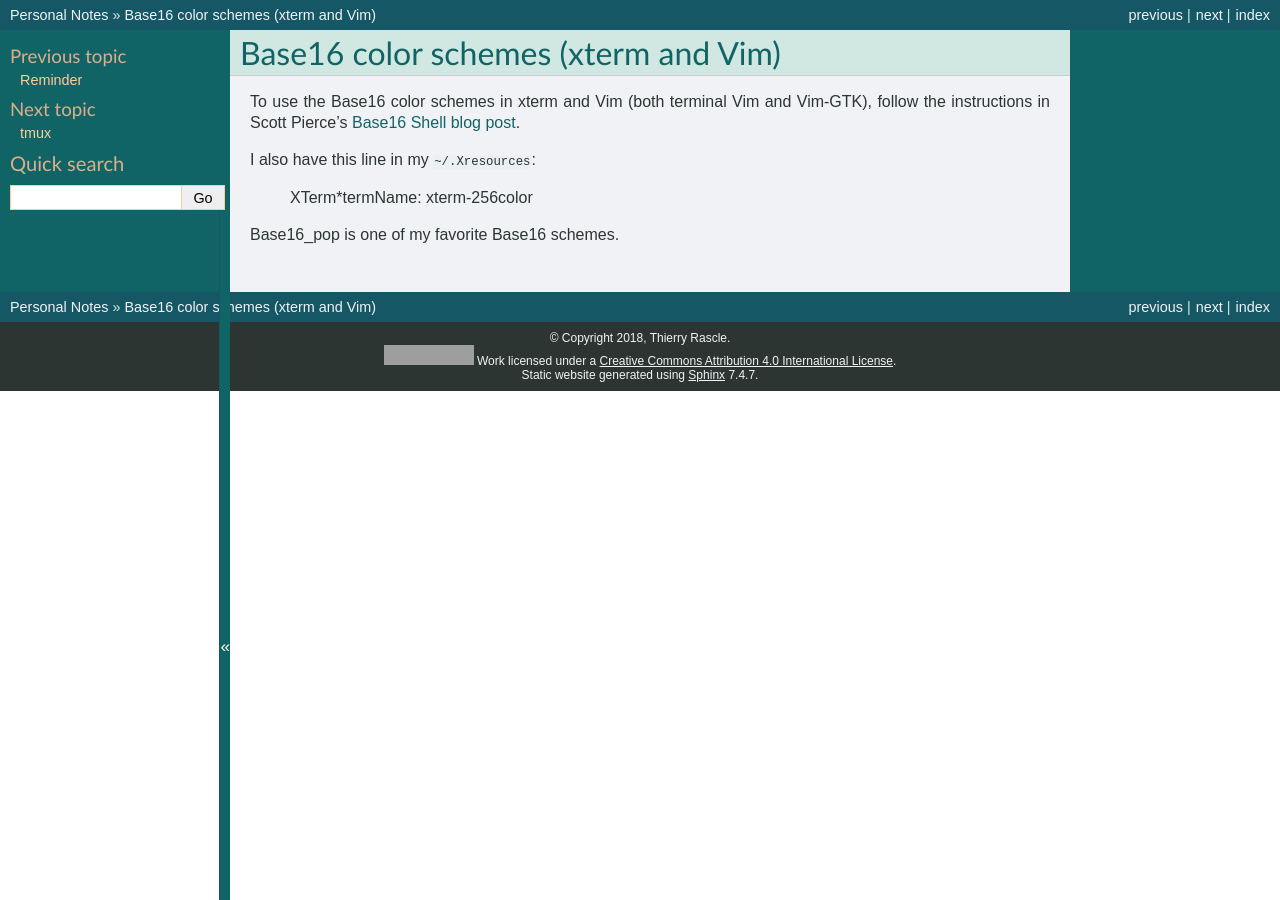
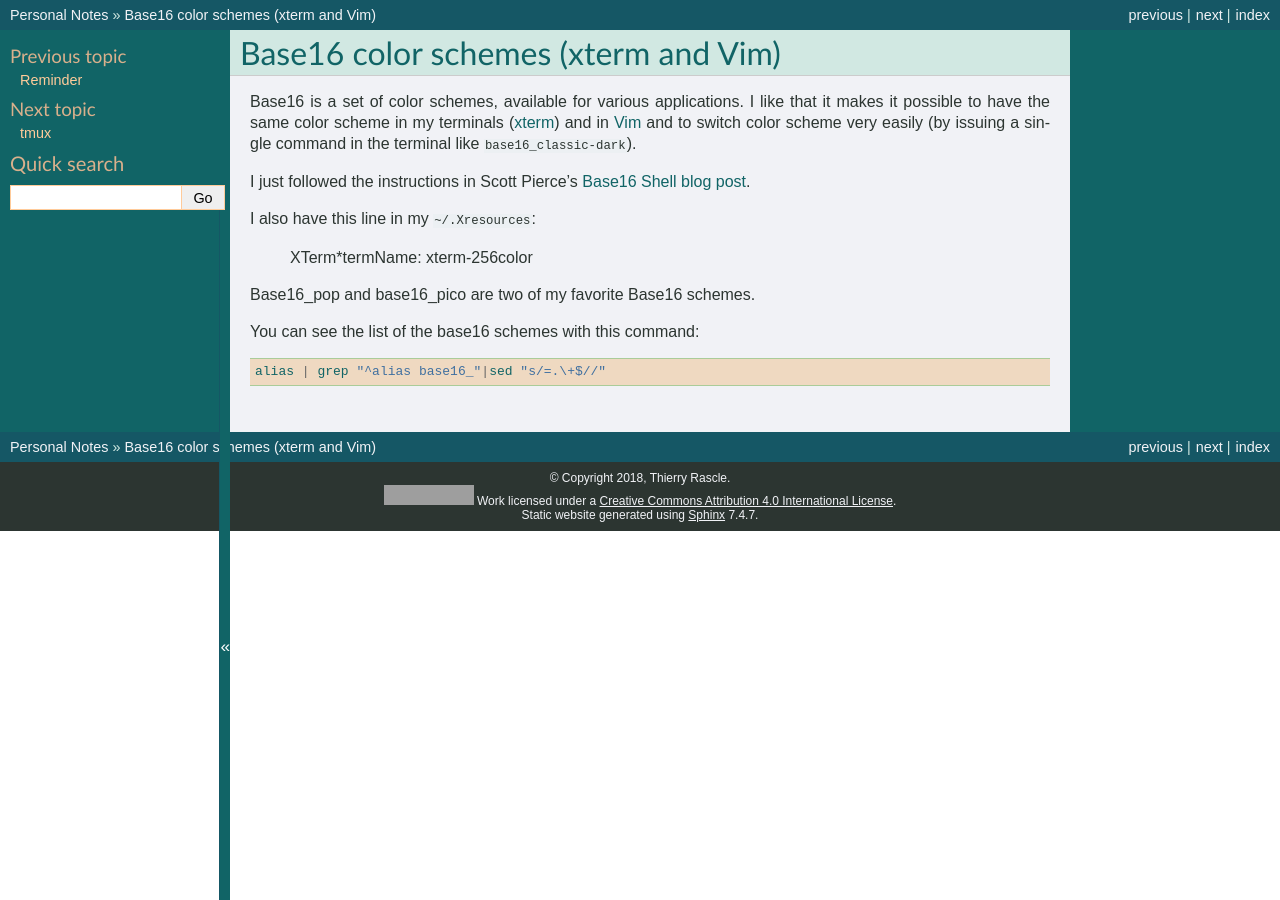
Before and after one commit to thierr26/thierr26_personal_notes_sphinx_sources, a Sphinx documentation site: the page built from source/base16_color_schemes_xterm_and_vim.rst, in a window 1280 px wide. Built offline with Sphinx 7.4.7, drawn with Linux system fonts in a browser that asks for light colours; grey boxes are pictures that could not be loaded.

Commit message:
Improve Base16 page

```diff
--- a/source/base16_color_schemes_xterm_and_vim.rst
+++ b/source/base16_color_schemes_xterm_and_vim.rst
@@ -6,12 +6,21 @@ Base16 color schemes (xterm and Vim)
   pair: Base16 color schemes; Vim
   single: .Xresources
 
-To use the Base16 color schemes in xterm and Vim (both terminal Vim and
-Vim-GTK), follow the instructions in Scott Pierce's
+Base16 is a set of color schemes, available for various applications. I like
+that it makes it possible to have the same color scheme in my terminals (`xterm
+<https://en.wikipedia.org/wiki/Xterm>`_) and in `Vim
+<https://en.wikipedia.org/wiki/Vim_(text_editor)>`_ and to switch color scheme very easily
+(by issuing a single command in the terminal like :code:`base16_classic-dark`).
+
+I just followed the instructions in Scott Pierce's
 `Base16 Shell blog post <https://ddrscott.github.io/blog/2017/base16-shell>`_.
 
 I also have this line in my :code:`~/.Xresources`:
 
   XTerm*termName: xterm-256color
 
-Base16_pop is one of my favorite Base16 schemes.
+Base16_pop and base16_pico are two of my favorite Base16 schemes.
+
+You can see the list of the base16 schemes with this command::
+
+  alias | grep "^alias base16_"|sed "s/=.\+$//"
```
